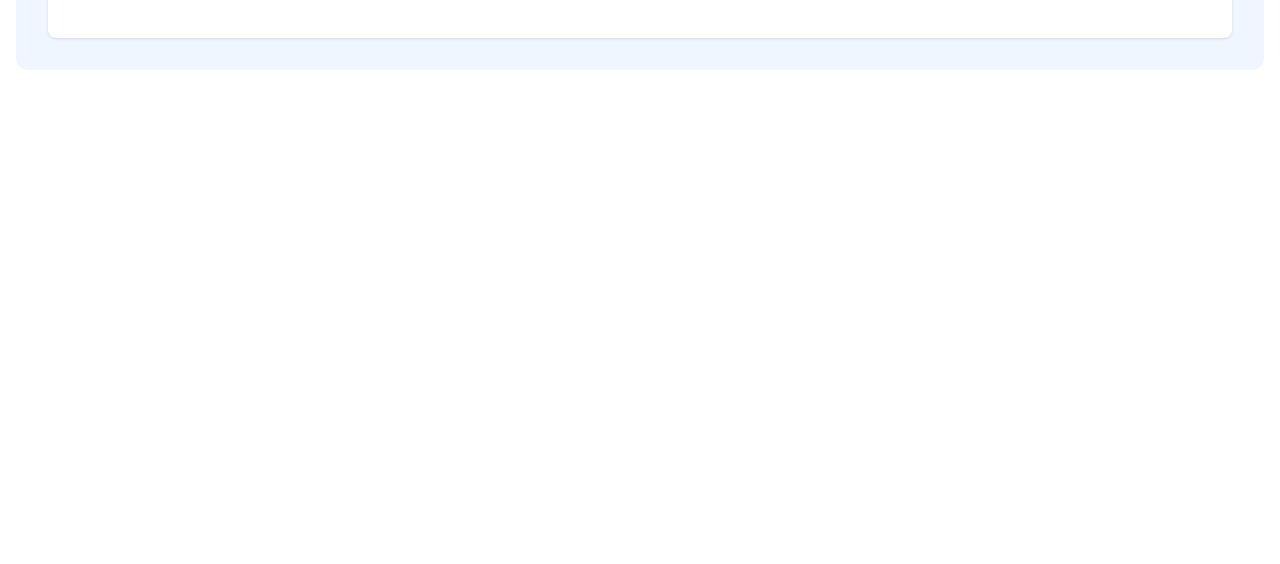
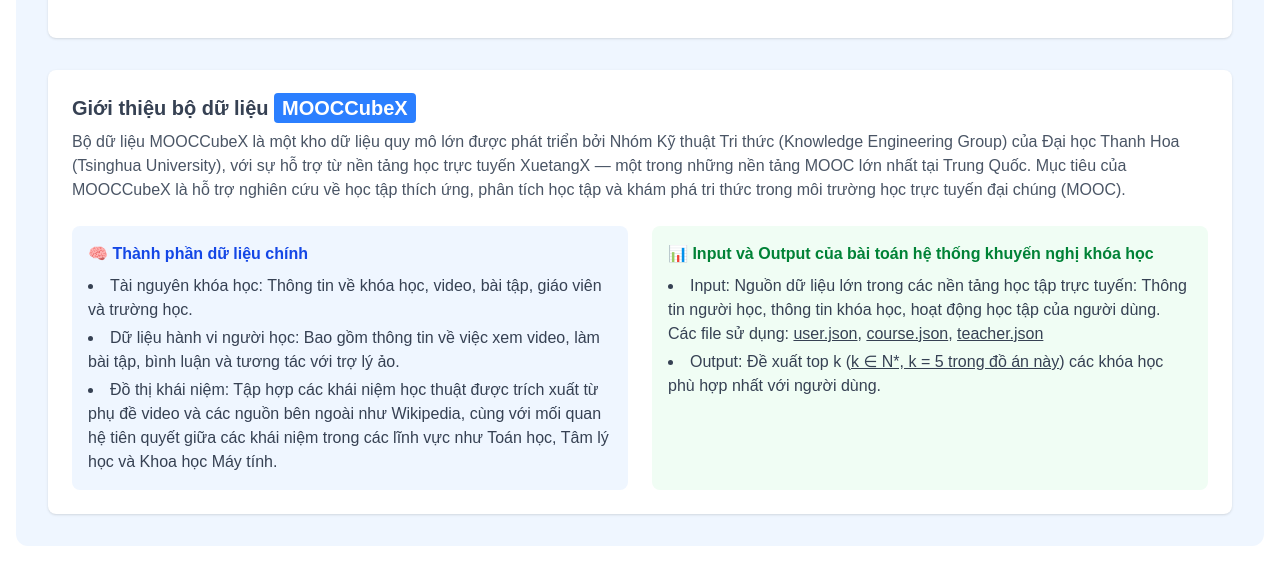
Before and after one commit to hukaiems/courses-recommendation-system, a Next.js app: page / in a window 1280 px wide. Shown: the part 2500-3064 px from the top of the page. Before the commit the page ends 2642 px from the top, so only its background shows below. Built offline with nearby package versions, Linux system fonts and the light colour scheme.

Commit message:
add introduction

```diff
--- /dev/null
+++ b/src/app/components/moocubex-introduction.tsx
@@ -0,0 +1,49 @@
+import React from "react";
+
+export default function MoocubexIntroduction() {
+    return (
+        <div className="mt-8 bg-white p-6 rounded-lg shadow-sm">
+            <h3 className="font-bold text-xl mb-2 text-gray-700">
+                Giới thiệu bộ dữ liệu{" "}
+                <span className="bg-blue-500 text-white px-2 py-1 rounded">
+                    MOOCCubeX
+                </span>
+            </h3>
+            <p className="text-gray-600 text-base">
+                Bộ dữ liệu MOOCCubeX là một kho dữ liệu quy mô lớn được phát triển bởi Nhóm Kỹ thuật Tri thức (Knowledge Engineering Group)
+                của Đại học Thanh Hoa (Tsinghua University), với sự hỗ trợ từ nền tảng học trực tuyến XuetangX — một trong những nền
+                tảng MOOC lớn nhất tại Trung Quốc. Mục tiêu của MOOCCubeX là hỗ trợ nghiên cứu về học tập thích ứng, phân tích học tập
+                và khám phá tri thức trong môi trường học trực tuyến đại chúng (MOOC).
+            </p>
+            <div className="mt-6 flex flex-col md:flex-row gap-6">
+                {/* Left Section */}
+                <div className="flex-1 bg-blue-50 rounded-lg p-4">
+                    <h4 className="font-semibold text-blue-700 mb-2">🧠 Thành phần dữ liệu chính</h4>
+                    <ul className="list-disc list-inside text-gray-700 space-y-1">
+                        <li>
+                            <span className="font-medium">Tài nguyên khóa học:</span> Thông tin về khóa học, video, bài tập, giáo viên và trường học.
+                        </li>
+                        <li>
+                            <span className="font-medium">Dữ liệu hành vi người học:</span> Bao gồm thông tin về việc xem video, làm bài tập, bình luận và tương tác với trợ lý ảo.
+                        </li>
+                        <li>
+                            <span className="font-medium">Đồ thị khái niệm:</span> Tập hợp các khái niệm học thuật được trích xuất từ phụ đề video và các nguồn bên ngoài như Wikipedia, cùng với mối quan hệ tiên quyết giữa các khái niệm trong các lĩnh vực như Toán học, Tâm lý học và Khoa học Máy tính.
+                        </li>
+                    </ul>
+                </div>
+                {/* Right Section */}
+                <div className="flex-1 bg-green-50 rounded-lg p-4">
+                    <h4 className="font-semibold text-green-700 mb-2">📊 Input và Output của bài toán hệ thống khuyến nghị khóa học</h4>
+                    <ul className="list-disc list-inside text-gray-700 space-y-1">
+                        <li>
+                            <span className="font-medium">Input:</span> Nguồn dữ liệu lớn trong các nền tảng học tập trực tuyến: Thông tin người học, thông tin khóa học, hoạt động học tập của người dùng. Các file sử dụng: <u>user.json</u>, <u>course.json</u>, <u>teacher.json</u>
+                        </li>
+                        <li>
+                            <span className="font-medium">Output:</span> Đề xuất top k (<u>k ∈ N*, k = 5 trong đồ án này</u>) các khóa học phù hợp nhất với người dùng.
+                        </li>
+                    </ul>
+                </div>
+            </div>
+        </div>
+    );
+}
--- a/src/app/components/project-introduction-section.tsx
+++ b/src/app/components/project-introduction-section.tsx
@@ -1,4 +1,5 @@
 import Image from "next/image";
+import MoocubexIntroduction from "./moocubex-introduction";
 
 // Project Introduction Section Component
 export default function ProjectIntroductionSection() {
@@ -175,6 +176,8 @@
           </div>
         </div>
       </div>
+
+      <MoocubexIntroduction/>
     </div>
   );
 }
--- a/src/app/page.tsx
+++ b/src/app/page.tsx
@@ -19,6 +19,8 @@
       <TeamSection />
 
       <ProjectIntroductionSection />
+
+      {/* <MoocubexIntroduction/> */}
     </div>
   );
 }
```
